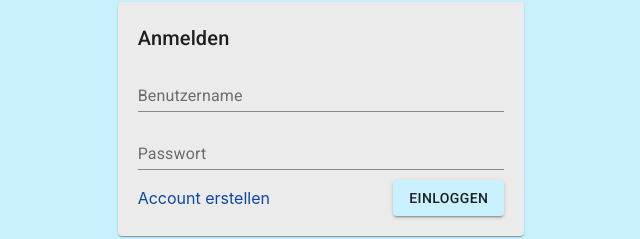
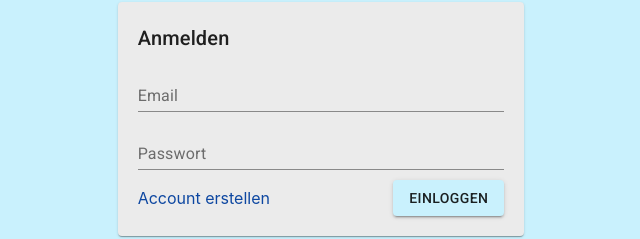
Before and after one commit to SeverinNauer/Shoppinglist-frontend, a React (Create React App) app: page /login in a window 1280 px wide. Shown: the part 281-520 px from the top of the page, without its empty margins (319-959 px from the left). Built offline with nearby package versions, Linux system fonts and the light colour scheme.

Commit message:
Changed name from Username to Email

```diff
--- a/src/pages/LoginPage.tsx
+++ b/src/pages/LoginPage.tsx
@@ -104,7 +104,7 @@ const LoginPage = () => {
             <div className={classes.fields}>
               <InputField
                 value={username}
-                label="Benutzername"
+                label="Email"
                 onChange={value => setUsername(value)}
               />
               <InputField
--- a/src/pages/SignUpPage.tsx
+++ b/src/pages/SignUpPage.tsx
@@ -109,7 +109,7 @@ const SignUpPage = () => {
             <div className={classes.fields}>
               <InputField
                 value={username}
-                label="Benutzername"
+                label="Email"
                 onChange={value => setUsername(value)}
               />
               <InputField
```
Also changed, not shown: 1 other file (tests, documents, lock files or other folders).
